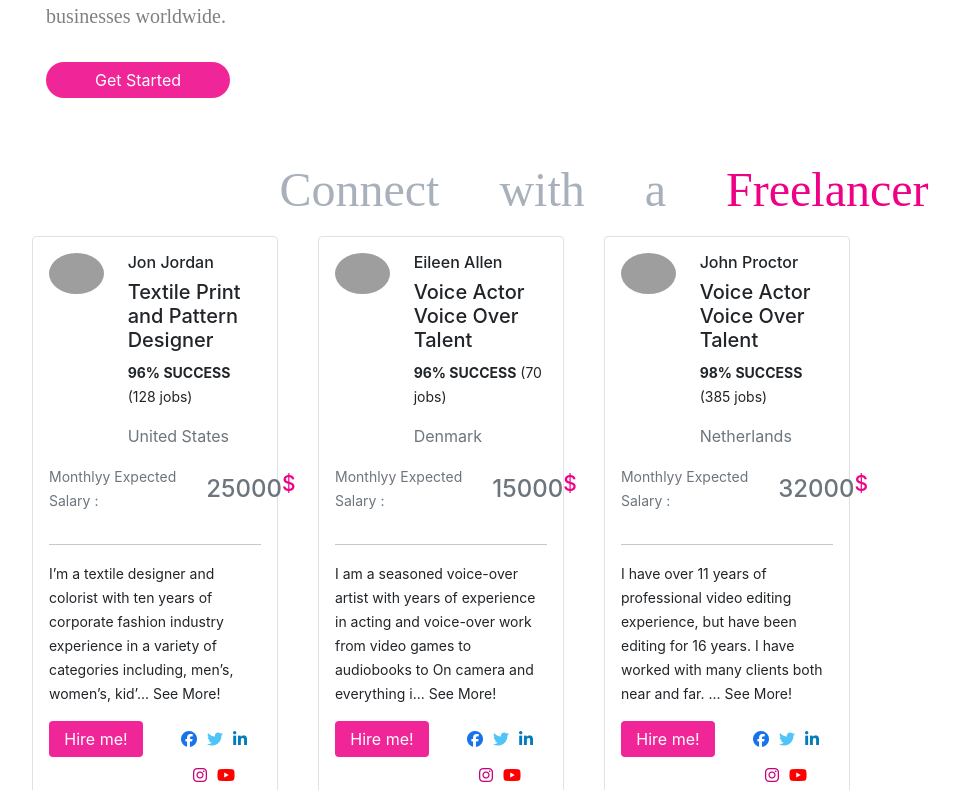
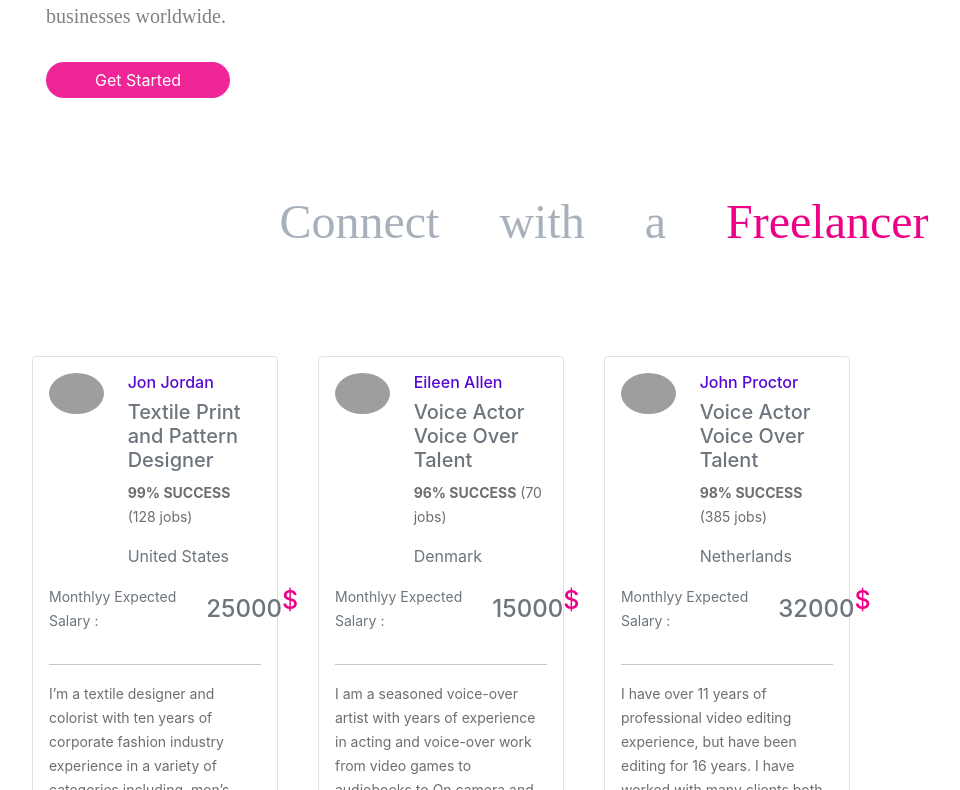
Before and after one commit to hellorafiul/atlanticBT, a React (Create React App) app: page / in a window 1280 px wide. Shown: the part 490-1280 px from the top of the page, without its empty margins (36-996 px from the left). Built offline with nearby package versions, Linux system fonts and the light colour scheme; grey boxes are pictures that could not be loaded.

Commit message:
Freelancer sercion done

```diff
--- a/public/data.JSON
+++ b/public/data.JSON
@@ -4,7 +4,7 @@
     "name": "Jon Jordan",
     "title": "Textile Print and Pattern Designer",
     "des": "I’m a textile designer and colorist with ten years of corporate fashion industry experience in a variety of categories including, men’s, women’s, kid’s, intimates, sleepwear, active, and swim.",
-    "jSuccess": "96",
+    "jSuccess": "99",
     "job": "128",
     "country": "United States",
     "salary": "25000",
@@ -158,7 +158,7 @@
     "name": "James Robertson",
     "title": "Senior Financial Modeling Expert",
     "des": "I am James working with equally-driven, like-minded professionals looking to improve their operation through professional collaboration and the highest standard of financial consultation.",
-    "jSuccess": "96",
+    "jSuccess": "93",
     "job": "368",
     "country": "United States",
     "salary": "40000",
--- a/src/components/Freelancer/Freelancer.css
+++ b/src/components/Freelancer/Freelancer.css
@@ -1,3 +1,6 @@
+h6{
+  color: #5708d3;;
+}
 .fab{
   padding: 10px 5px;
 }
@@ -22,4 +25,8 @@
 }
 sup{
   color: #EE0187;
+  font-size: 25px;
 }
+small{
+  color: #6f6d6d;
+}
--- a/src/components/Freelancer/Freelancer.js
+++ b/src/components/Freelancer/Freelancer.js
@@ -5,16 +5,16 @@ const Freelancer = (props) => {
   const { img, name, title, des, jSuccess, job, salary, country } = props.freelancer;
   return (
     <div className='col-md-4 '>
-      <div className="single-card m-2 p-3 border rounded">
+      <div className="single-card m-2 p-3 border rounded mb-4">
 
         {/* Image and Title Area */}
         <div className='d-flex row'>
-          <div className='col-md-4'>
+          <div className='col-md-4 text-center pb-2'>
             <img src={img} alt="" className='img-fluid rounded-circle' />
           </div>
           <div className='col-md-8'>
             <h6>{name}</h6>
-            <h5>{title}</h5>
+            <h5 className='text-muted'>{title}</h5>
             <p><small><b>{jSuccess}% SUCCESS</b> ({job} jobs)</small></p>
             <p className='text-muted'>{country}</p>
           </div>
@@ -33,7 +33,7 @@ const Freelancer = (props) => {
         </div>
 
         {/* Button and Social Media */}
-        <div className='d-flex row'>
+        <div className='d-flex row pb-2'>
           <div className='col-md-6'>
             <button className='btn abt-btn-primary w-100'>Hire me!</button>
           </div>
--- a/src/components/Main/Main.css
+++ b/src/components/Main/Main.css
@@ -1,3 +1,6 @@
+body{
+  overflow-x: hidden;
+}
 #main h2{
   font-size: 3rem;
   font-family: emoji;
--- a/src/components/Main/Main.js
+++ b/src/components/Main/Main.js
@@ -13,7 +13,7 @@ const Main = () => {
   // console.log(freelancers)
   return (
     <div id='main'>
-      <h2 className='text-center pt-5 mt-3'>Connect with a <span>Freelancer</span></h2>
+      <h2 className='text-center py-5 my-5'>Connect with a <span>Freelancer</span></h2>
       <div className="row">
         <div className="col-md-9">
           <div className="row mx-5">
```
